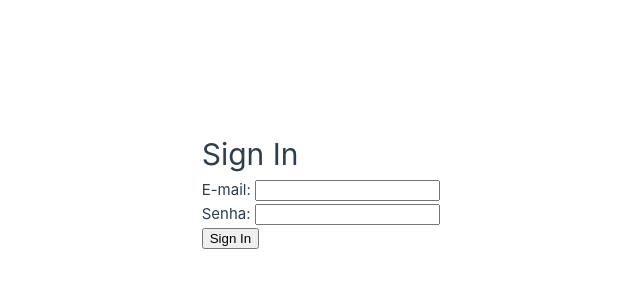
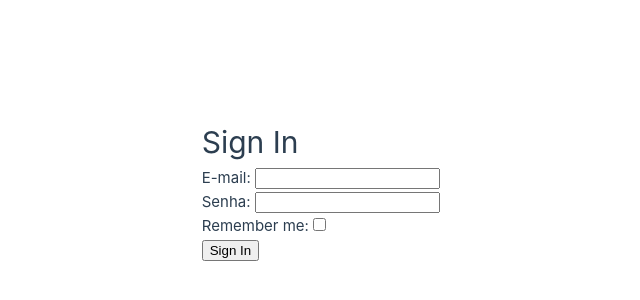
Before and after one commit to MarcleyRosa/consumy, a Vue app: page /signin in a window 1280 px wide. Shown: the part 210-510 px from the top of the page, without its empty margins (200-840 px from the left). Built offline with nearby package versions, Linux system fonts and the light colour scheme.

Commit message:
feat: mudança para estanciar auth para request

```diff
--- a/src/components/SignIn.vue
+++ b/src/components/SignIn.vue
@@ -1,16 +1,18 @@
 <script setup lang="ts">
 import { ref } from 'vue';
-import { auth } from '../auth'
+import { Auth } from '../utils/auth'
 import { useRouter } from 'vue-router';
 
 
 const email = defineModel('email', { default: ''})
 const password = defineModel('password', { default: ''})
+const remember = defineModel('remember', { default: false})
 const awaiting = ref(false)
 
 const router = useRouter()
 
 function onSubmit() {
+  let auth = new Auth(remember.value)
   awaiting.value = true
   auth.signIn(email.value, password.value, () => {
     awaiting.value = false
@@ -35,9 +37,12 @@ function onSubmit() {
       <label for="">Senha:
         <input v-model="password" type="password">
       </label> <br>
+      <label for="">Remember me:
+        <input v-model="remember" type="checkbox">
+      </label> <br>
 
       <button v-show="!awaiting" type="submit">Sign In</button>
     </form>
 
   </div>
-</template>
+</template>../utils/auth
--- a/src/components/UserProfile.vue
+++ b/src/components/UserProfile.vue
@@ -1,7 +1,9 @@
 <script setup lang="ts">
-import { auth } from '../auth';
+import { Auth } from '../utils/auth';
 import { ref } from 'vue';
 import { RouterLink } from 'vue-router';
+
+const auth = new Auth()
 
 const isLoggedIn = ref(auth.isLoggedIn())
 const currentUser = ref(auth.currentUser())
```
